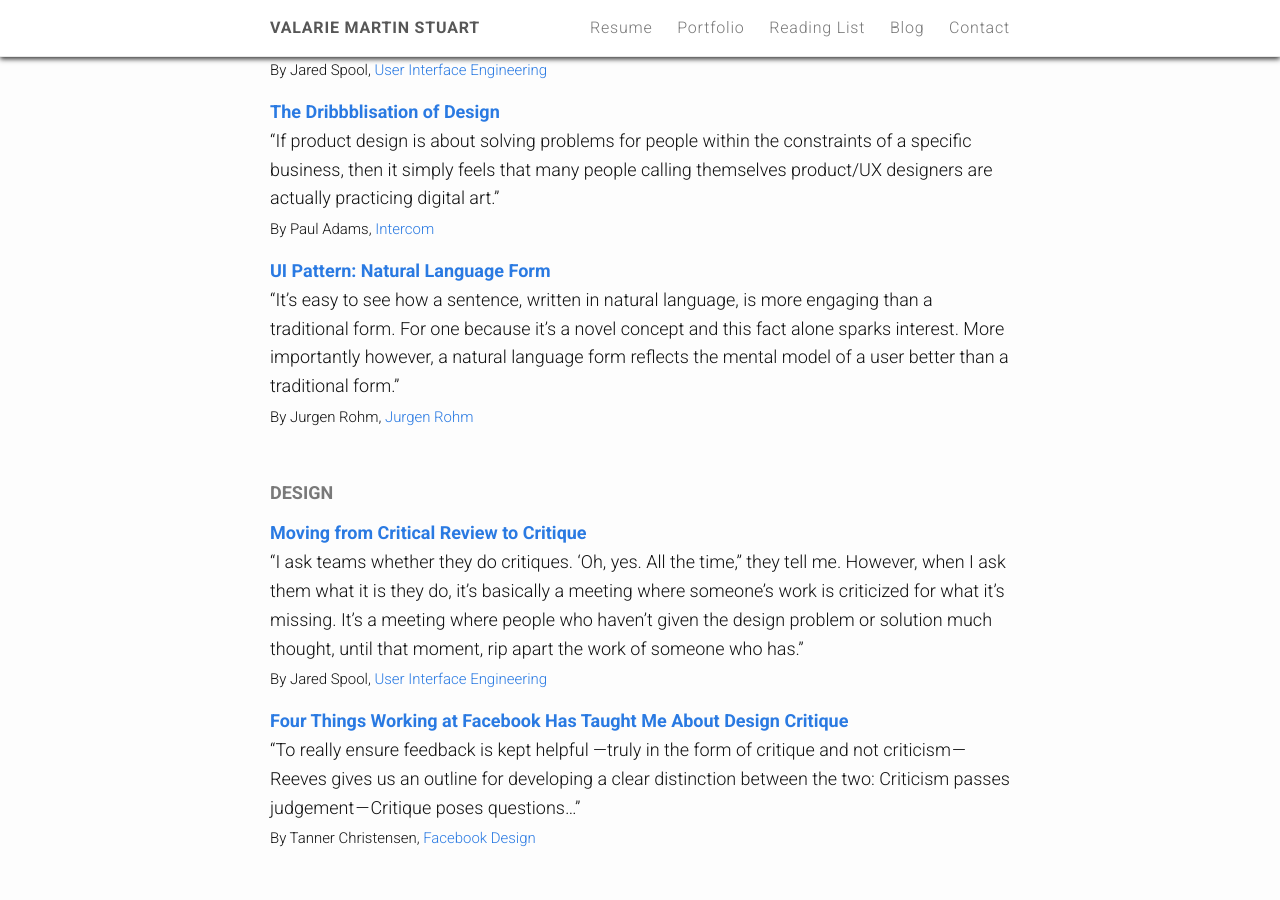
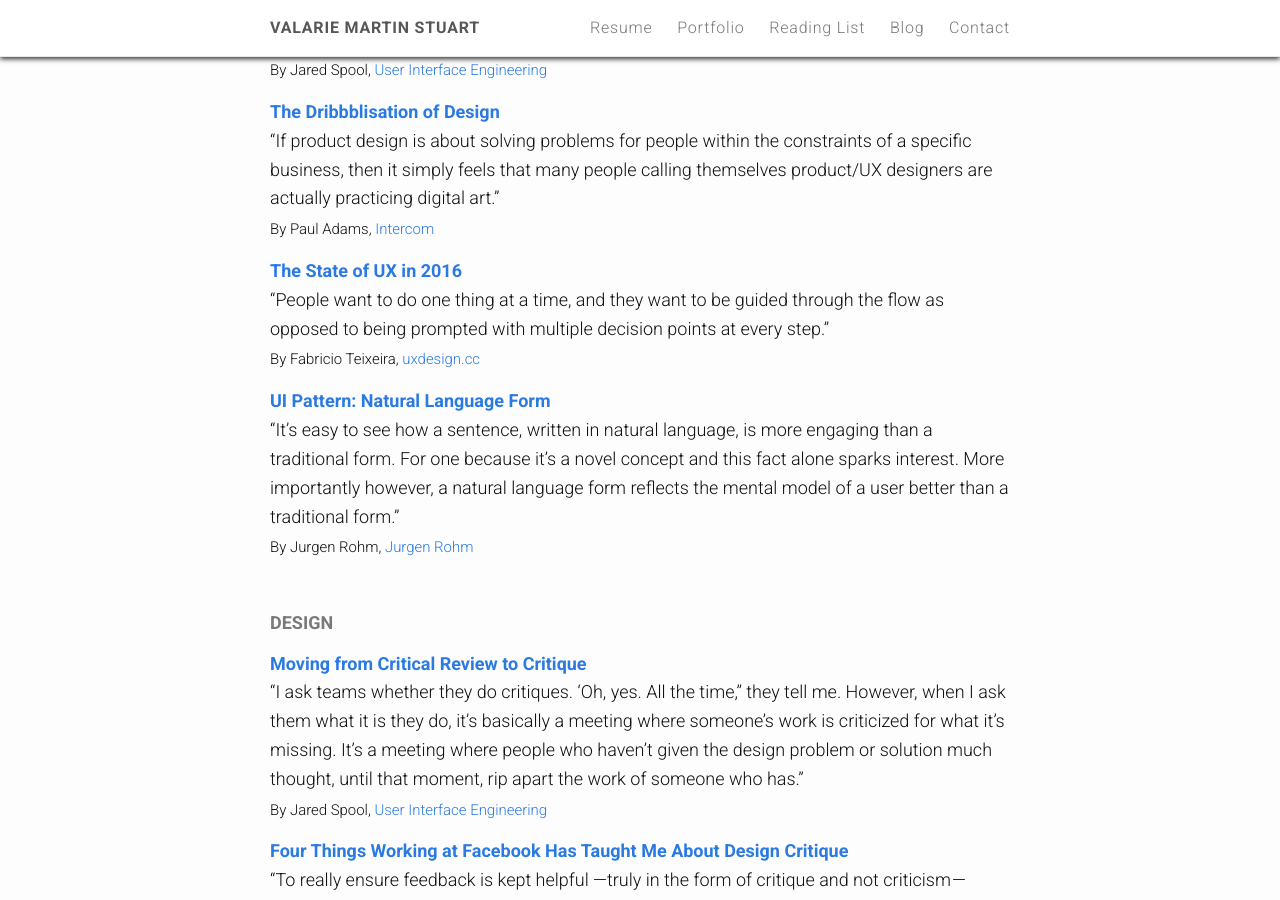
Before and after one commit to valariems/valariems.github.io, a Jekyll site: the page built from reading-list.md, in a window 1280 px wide and 900 px high, scrolled down 578 px. Built offline with Jekyll 4.4.1, drawn with Linux system fonts in a browser that asks for light colours; nearby versions of some CDN libraries.

Commit message:
Reading list: state of ux in 2016

```diff
--- a/reading-list.md
+++ b/reading-list.md
@@ -24,6 +24,13 @@ Interesting and educational articles I've run across about UI, UX, design and de
 "If product design is about solving problems for people within the constraints of a specific business, then it simply feels that many people calling themselves product/UX designers are actually practicing digital art."
 
 ##### By Paul Adams, [Intercom](https://www.intercom.io/ "Intercom")
+
+
+### [The State of UX in 2016](https://medium.com/user-experience-design-1/the-state-of-ux-in-2016-4a87799647d8#.ern6crcpf "The State of UX in 2016")
+
+"People want to do one thing at a time, and they want to be guided through the flow as opposed to being prompted with multiple decision points at every step."
+
+##### By Fabricio Teixeira, [uxdesign.cc](http://uxdesign.cc/)
 
 
 ### [UI Pattern: Natural Language Form](http://www.jroehm.com/2014/01/ui-pattern-natural-language-form/ "UI Pattern: Natural Language Form")
```
